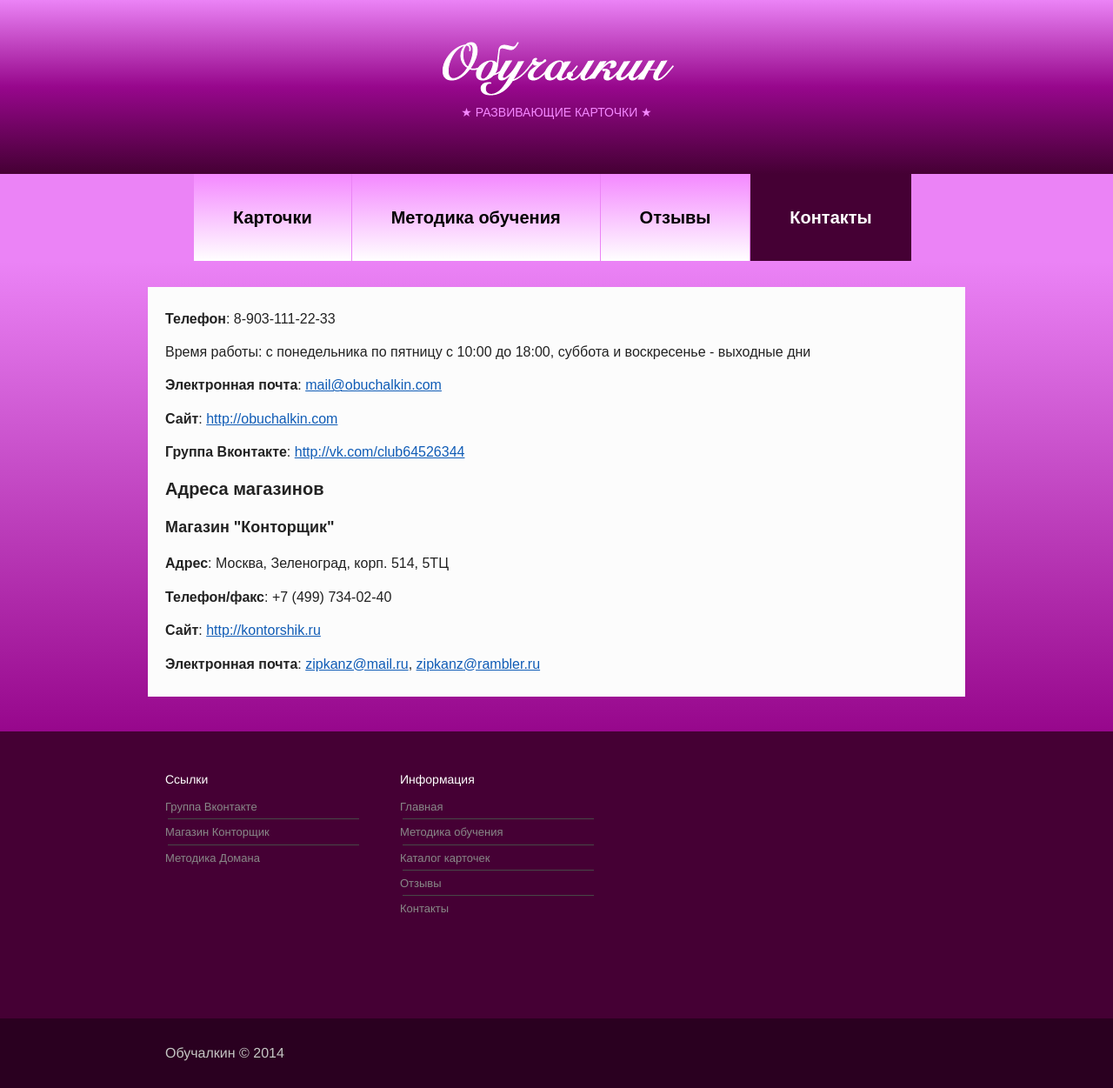
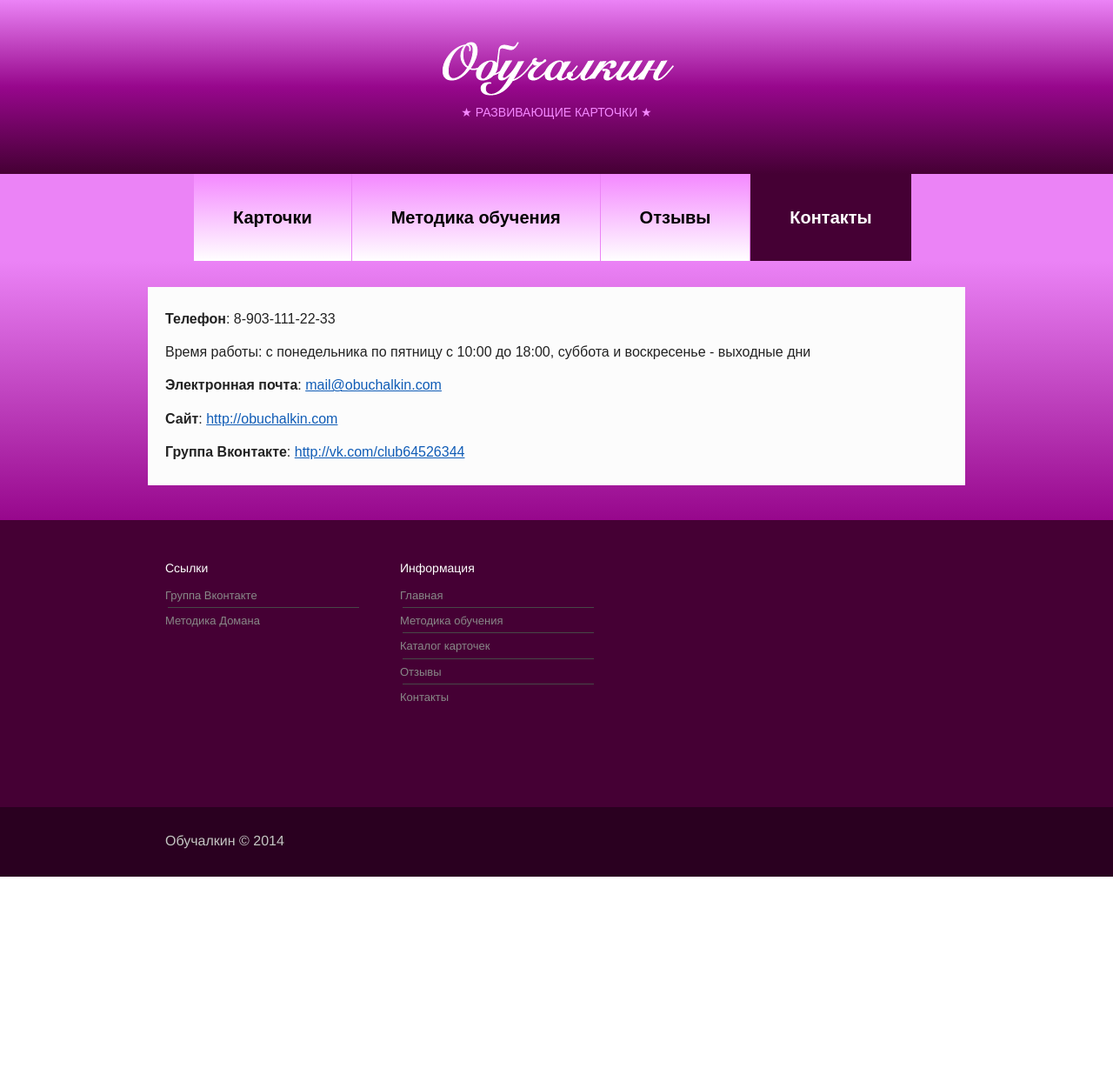
Before and after one commit to vitalidze/obuchalkin-site, a Jekyll site: the page built from contacts.html, in a window 1280 px wide. Shown: the whole page at 87% size. Built offline with Jekyll 4.4.1, drawn with Linux system fonts in a browser that asks for light colours; nearby versions of some CDN libraries; after the commit the page ends 1008 px from its top, so only the background shows below that.

Commit message:
Commented out kontorshik

```diff
--- a/_includes/footer.html
+++ b/_includes/footer.html
@@ -10,8 +10,8 @@
             <div style="float: left; width: 270px">
                 <ul style="list-style-type: none; padding: 0px; margin: 0px;">
                     <li class="mjs-footer-link-container"><a class="mjs-footer-link" href="http://vk.com/club64526344" target="_blank">Группа Вконтакте</a></li>
-                    <li class="mjs-footer-divider"></li>
-                    <li class="mjs-footer-link-container"><a class="mjs-footer-link" href="http://kontorshik.ru" target="_blank">Магазин Конторщик</a></li>
+                    <!-- li class="mjs-footer-divider"></li>
+                    <li class="mjs-footer-link-container"><a class="mjs-footer-link" href="http://kontorshik.ru" target="_blank">Магазин Конторщик</a></li -->
                     <li class="mjs-footer-divider"></li>
                     <li class="mjs-footer-link-container"><a class="mjs-footer-link" href="http://ru.wikipedia.org/wiki/%D0%9C%D0%B5%D1%82%D0%BE%D0%B4_%D0%94%D0%BE%D0%BC%D0%B0%D0%BD%D0%B0" target="_blank">Методика Домана</a></li>
                 </ul>
--- a/contacts.html
+++ b/contacts.html
@@ -9,10 +9,10 @@
             <p><b>Сайт</b>: <a href="http://obuchalkin.com" class="mjs-link">http://obuchalkin.com</a></p>
             <p><b>Группа Вконтакте</b>: <a href="http://vk.com/club64526344" class="mjs-link" target="_blank">http://vk.com/club64526344</a></p>
 
-            <h2 class="mjs-text-h2">Адреса магазинов</h2>
+            <!-- h2 class="mjs-text-h2">Адреса магазинов</h2>
             <h3 class="mjs-text-h3">Магазин "Конторщик"</h3>
             <p><b>Адрес</b>: Москва, Зеленоград, корп. 514, 5ТЦ</p>
             <p><b>Телефон/факс</b>: +7 (499) 734-02-40
             <p><b>Сайт</b>: <a href="http://kontorshik.ru" class="mjs-link" target="_blank">http://kontorshik.ru</a></p>
-            <p><b>Электронная почта</b>: <a href="mailto: zipkanz@mail.ru" class="mjs-link">zipkanz@mail.ru</a>, <a href="mailto: zipkanz@rambler.ru" class="mjs-link">zipkanz@rambler.ru</a></p>
+            <p><b>Электронная почта</b>: <a href="mailto: zipkanz@mail.ru" class="mjs-link">zipkanz@mail.ru</a>, <a href="mailto: zipkanz@rambler.ru" class="mjs-link">zipkanz@rambler.ru</a></p -->
         </div>
```
